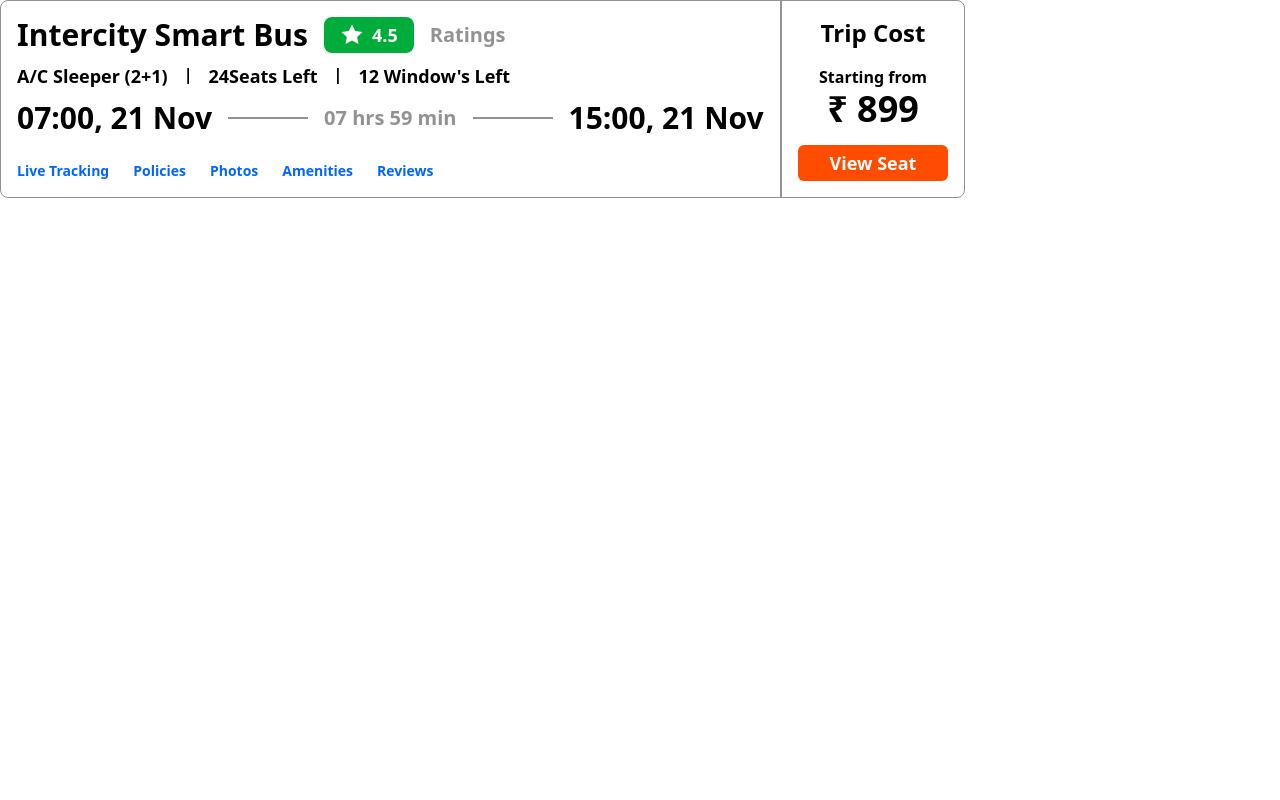
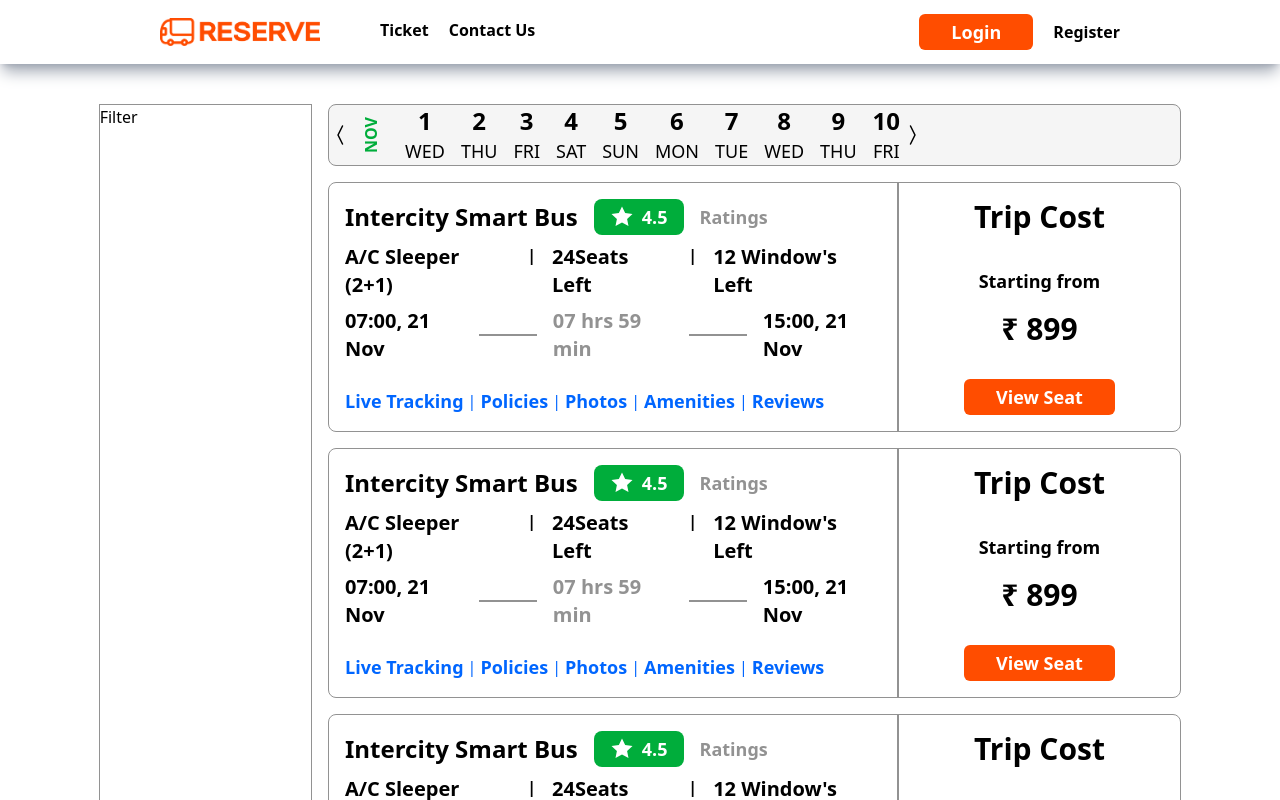
Before and after one commit to Patil-Shrikrishna/Bus-Reserve, a React (Vite) app in the folder Bus-Reserve-FE/: page /buses in a window 1280 px wide. Shown: the top 800 px of the page. Built offline with nearby package versions, Linux system fonts and the light colour scheme.

Commit message:
[WIP] : Available bus page

```diff
--- a/Bus-Reserve-FE/src/App.jsx
+++ b/Bus-Reserve-FE/src/App.jsx
@@ -1,14 +1,15 @@
 // import Home from "./pages/Home";
 // import AvailableBus from "./pages/AvailableBus";
 
-import BusDetailCard from "./components/BusDetailCard";
+// import BusDetailCard from "./components/BusDetailCard";
+import AvailableBus from "./pages/AvailableBus";
 
 function App() {
   return (
     <div>
       {/* <Home /> */}
       {/* <AvailableBus /> */}
-      <BusDetailCard />
+      <AvailableBus />
     </div>
   );
 }
--- a/Bus-Reserve-FE/src/components/BusDetailCard.jsx
+++ b/Bus-Reserve-FE/src/components/BusDetailCard.jsx
@@ -5,53 +5,100 @@
 
 const BusDetailCard = () => {
   return (
-    <div className="flex border border-custom-darkgray rounded-lg w-fit ">
-      <div className="flex flex-col p-4 gap-2 justify-between">
+    <div className="flex border border-custom-darkgray rounded-lg w-full ">
+      <div className="flex w-4/6 flex-col p-4 gap-2 xl:justify-between">
         {/* Line 1 */}
         <div className="flex gap-4 items-center">
           <Heading
             heading="Intercity Smart Bus"
-            className="text-3xl font-bold "
+            className="text-sm md:text-md lg:text-lg xl:text-2xl xxl:text-3xl font-bold "
           />
           <Rating rating="4.5" />
           <Heading
             heading="Ratings"
-            className="text-xl text-custom-darkgray font-bold "
+            className="text-xs md:text-sm lg:text-md xl:text-lg xxl:text-xl text-custom-darkgray font-bold "
           />
         </div>
         {/* Line 2 */}
         <div className="flex gap-4 font-extrabold">
-          <Heading heading="A/C Sleeper (2+1)" className="text-lg font-bold " />
+          <Heading
+            heading="A/C Sleeper (2+1)"
+            className="text-xs lg:text-md xl:text-xl xxl:text-xl font-bold "
+          />
           |
-          <Heading heading="24Seats Left" className="text-lg font-bold " />|
-          <Heading heading="12 Window's Left" className="text-lg font-bold" />
+          <Heading
+            heading="24Seats Left"
+            className="text-xs lg:text-md xl:text-xl xxl:text-xl font-bold "
+          />
+          |
+          <Heading
+            heading="12 Window's Left"
+            className="text-xs lg:text-md xl:text-xl xxl:text-xl font-bold"
+          />
         </div>
         {/* Line 3 */}
         <div className="flex gap-4 items-center">
-          <Heading heading="07:00, 21 Nov" className="text-3xl font-bold" />
-          <div className="border border-custom-darkgray w-20 h-0"></div>
+          <Heading
+            heading="07:00, 21 Nov"
+            className="text-xs lg:text-md xl:text-xl xxl:text-3xl font-bold"
+          />
+          <div className="border border-custom-darkgray w-6 lg:w-10 xl:w-16 xxl:w-20 h-0"></div>
           <Heading
             heading="07 hrs 59 min"
-            className="text-xl font-bold text-custom-darkgray"
+            className="text-xs lg:text-md xl:text-xl font-bold text-custom-darkgray"
           />
-          <div className="border border-custom-darkgray w-20 h-0"></div>
-          <Heading heading="15:00, 21 Nov" className="text-3xl font-bold" />
+          <div className="border border-custom-darkgray w-6 lg:w-10 xl:w-16 xxl:w-20 h-0"></div>
+          <Heading
+            heading="15:00, 21 Nov"
+            className="text-xs lg:text-md xl:text-xl xxl:text-3xl  font-bold"
+          />
         </div>
         {/* Line 4 */}
-        <div className="text-custom-blue flex gap-6 mt-4">
-          <Heading heading="Live Tracking" className="text-sm font-bold" />
-          <Heading heading="Policies" className="text-sm font-bold" />
-          <Heading heading="Photos" className="text-sm font-bold" />
-          <Heading heading="Amenities" className="text-sm font-bold" />
-          <Heading heading="Reviews" className="text-sm font-bold" />
+        <div className="text-custom-blue flex gap-1 items-center mt-4">
+          <Heading
+            heading="Live Tracking"
+            className="text-xs lg:text-md xl:text-lg xxl:text-xl font-bold"
+          />
+          |
+          <Heading
+            heading="Policies"
+            className="text-xs lg:text-md xl:text-lg xxl:text-xl font-bold"
+          />
+          |
+          <Heading
+            heading="Photos"
+            className="text-xs lg:text-md xl:text-lg xxl:text-xl font-bold"
+          />
+          |
+          <Heading
+            heading="Amenities"
+            className="text-xs lg:text-md xl:text-lg xxl:text-xl font-bold"
+          />
+          |
+          <Heading
+            heading="Reviews"
+            className="text-xs lg:text-md xl:text-lg font-bold"
+          />
         </div>
       </div>
-      <div className="border border-custom-darkgray "></div>
-      <div className="flex flex-col items-center justify-between p-4">
-        <Heading heading="Trip Cost" className="text-2xl font-bold" />
-        <Heading heading="Starting from" className="text-md font-bold mt-4" />
-        <Heading heading="₹ 899" className="text-4xl font-bold" />
-        <Button name="View Seat" className="text-2xl font-bold  mt-4" />
+      {/* <div className="border border-custom-darkgray "></div> */}
+      <div className="flex w-2/6 flex-col items-center justify-between p-4 border-l-2 border-custom-darkgray">
+        <Heading
+          heading="Trip Cost"
+          className="text-sm md:text-md lg:text-lg xl:text-3xl font-bold"
+        />
+        <Heading
+          heading="Starting from"
+          className="text-sm md:text-md lg:text-lg xl:text-lg font-bold mt-4"
+        />
+        <Heading
+          heading="₹ 899"
+          className="text-sm md:text-md lg:text-lg xl:text-3xl font-bold"
+        />
+        <Button
+          name="View Seat"
+          className="text-sm xl:text-lg font-bold  mt-4"
+        />
       </div>
     </div>
   );
--- a/Bus-Reserve-FE/src/index.css
+++ b/Bus-Reserve-FE/src/index.css
@@ -1,3 +1,18 @@
 @tailwind base;
 @tailwind components;
 @tailwind utilities;
+
+@layer utilities {
+    @variants responsive {
+      /* Hide scrollbar for Chrome, Safari and Opera */
+      .no-scrollbar::-webkit-scrollbar {
+          display: none;
+      }
+
+      /* Hide scrollbar for IE, Edge and Firefox */
+      .no-scrollbar {
+          -ms-overflow-style: none;  /* IE and Edge */
+          scrollbar-width: none;  /* Firefox */
+      }
+    }
+  }
--- /dev/null
+++ b/Bus-Reserve-FE/src/pages/AvailableBus.jsx
@@ -0,0 +1,58 @@
+import React from "react";
+import Navbar from "../components/Navbar";
+import Footer from "../components/Footer";
+import BusDetailCard from "../components/BusDetailCard";
+import DateComponent from "../components/DateComponent";
+import { BsChevronCompactLeft } from "react-icons/bs";
+import { BsChevronCompactRight } from "react-icons/bs";
+
+const AvailableBus = () => {
+  const [currentWeek, setCurrentWeek] = React.useState(0);
+  return (
+    <div>
+      {/* Section 1: Navbar */}
+      <Navbar />
+      {/* Section 2: Main content */}
+      <div className="flex gap-4 justify-center m-10 xl:my-10 xl:m-0 ">
+        {/* Section 2.1 : Filter */}
+        <div className="flex flex-col w-1/6 md:w-1/6 xxl:w-1/6 border border-custom-darkgray ">
+          Filter
+        </div>
+        {/* Section 2.2 : Available bus details */}
+        <div className="flex flex-col w-5/6 md:w-4/6 xxl:w-4/6 gap-4 items-center">
+          {/* Section 2.2.1 : Date */}
+          <div className="flex w-full items-center border border-custom-darkgray bg-custom-lightgray rounded-lg">
+            <button
+              className=""
+              onClick={() => setCurrentWeek(currentWeek - 7)}
+            >
+              <BsChevronCompactLeft size={24} />
+            </button>
+            <div className="overflow-scroll no-scrollbar ">
+              <DateComponent week={currentWeek} />
+            </div>
+            <button
+              className=""
+              onClick={() => setCurrentWeek(currentWeek + 7)}
+            >
+              <BsChevronCompactRight size={24} />
+            </button>
+          </div>
+          {/* Section 2.2.2 : Bus cards */}
+          <div className="flex w-full flex-col overflow-scroll no-scrollbar h-screen gap-4">
+            <BusDetailCard />
+            <BusDetailCard />
+            <BusDetailCard />
+            <BusDetailCard />
+            <BusDetailCard />
+            <BusDetailCard />
+          </div>
+        </div>
+      </div>
+      {/* Section 3: Footer */}
+      <Footer />
+    </div>
+  );
+};
+
+export default AvailableBus;
--- a/Bus-Reserve-FE/tailwind.config.js
+++ b/Bus-Reserve-FE/tailwind.config.js
@@ -8,12 +8,20 @@
         "custom-green": "#00AD3B",
         "custom-gray": "#EBE9E9",
         "custom-darkgray": "#929292",
+        "custom-lightgray": "#F5F5F5",
         "custom-blue": "#0066FF",
       },
       backgroundImage: {
         "custom-bg-seach": "url('/src/assets/search.svg')",
         "custom-bg-heroImage": "url('/src/assets/heroImage.jpg')",
       },
+      screens: {
+        sm: "640px",
+        md: "768px",
+        lg: "1024px",
+        xl: "1280px",
+        xxl: "1536px",
+      },
     },
   },
   plugins: [],
```
